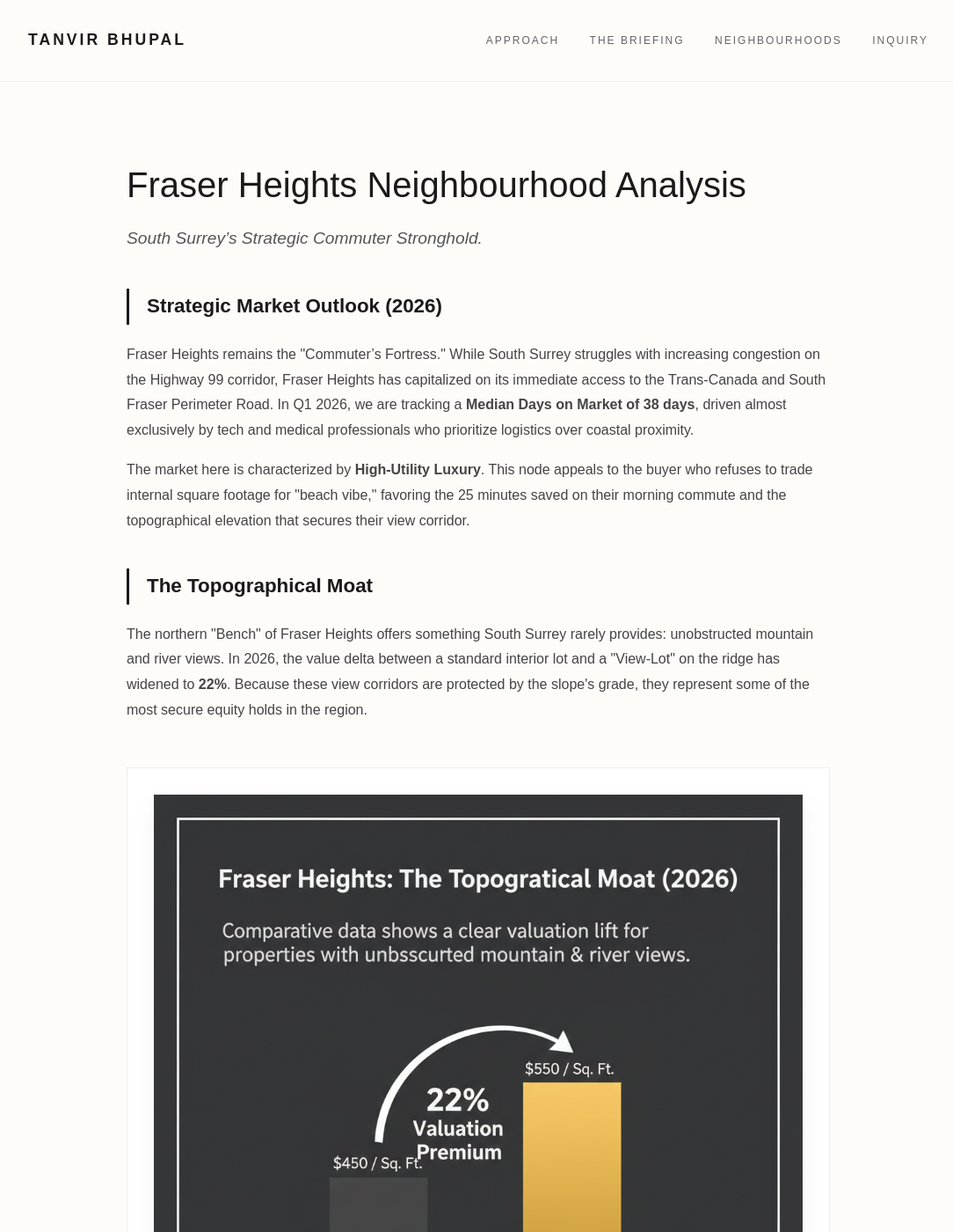
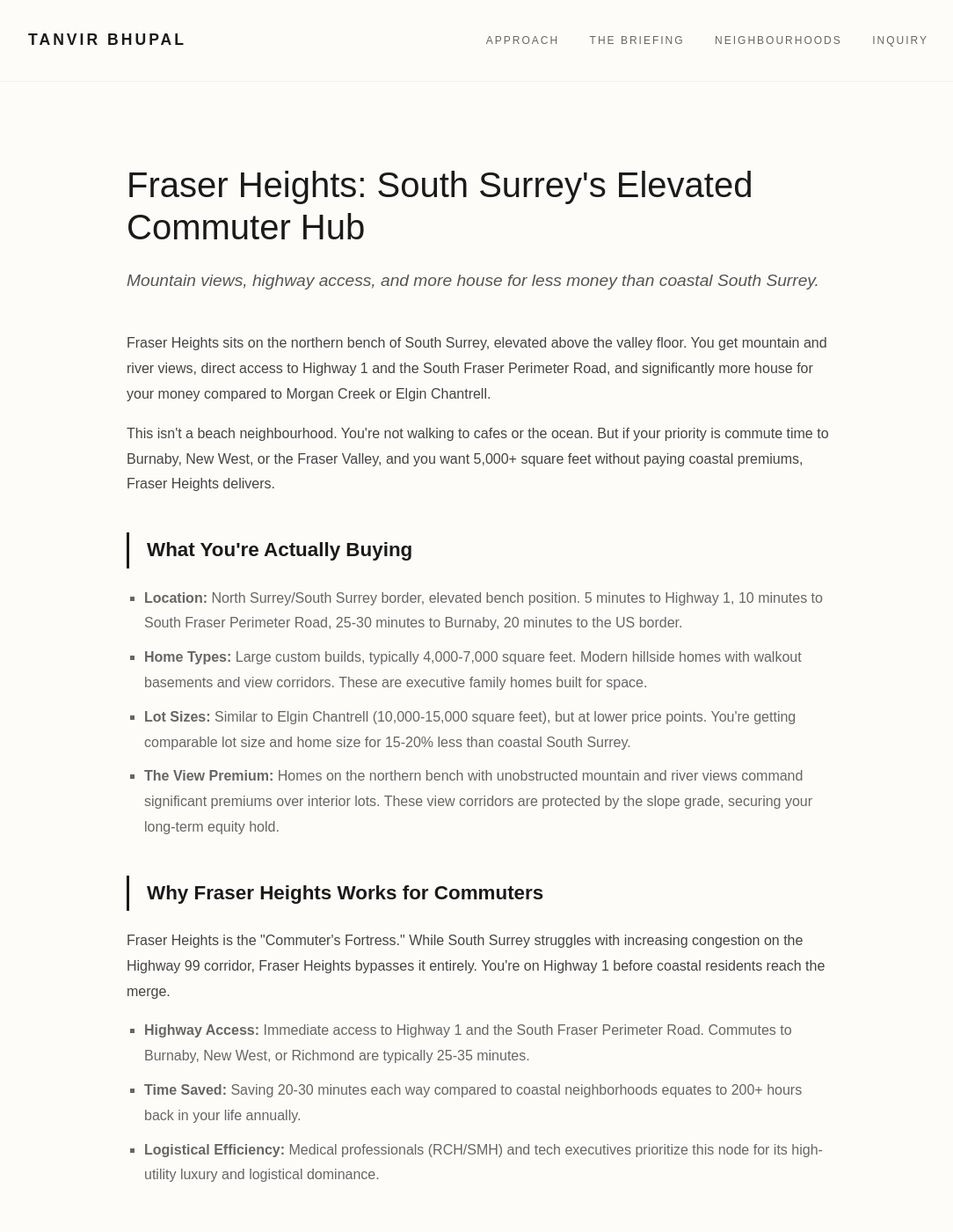
Before and after one commit to gvancouverhomes/tanvirbhupal-site, a Jekyll site: the page built from neighbourhoods/fraser-heights.md, in a window 1280 px wide and 1400 px high. Shown: the whole window at 88% size, without its empty margins (96-1180 px from the left). Built offline with Jekyll 4.4.1, drawn with Linux system fonts in a browser that asks for light colours; some of the changed text lies outside the part shown.

Commit message:
feat: implement evergreen fraser heights intelligence briefing with commuter focus

```diff
--- a/neighbourhoods/fraser-heights.md
+++ b/neighbourhoods/fraser-heights.md
@@ -1,7 +1,7 @@
 ---
 layout: default
 title: Fraser Heights Real Estate Strategy | The Elevated Gateway
-description: Strategic analysis of Fraser Heights’ topographical moat, Pacific Academy anchor, and 2026 executive commuter arbitrage.
+description: Strategic analysis of Fraser Heights’ topographical moat, Pacific Academy anchor, and executive commuter arbitrage.
 permalink: /neighbourhoods/fraser-heights/
 ---
 
@@ -48,56 +48,78 @@ permalink: /neighbourhoods/fraser-heights/
 
 <article class="intel-container">
   <header>
-    <h1 class="intel-header">Fraser Heights Neighbourhood Analysis</h1>
-    <p class="intel-sub">South Surrey’s Strategic Commuter Stronghold.</p>
+    <h1 class="intel-header">Fraser Heights: South Surrey's Elevated Commuter Hub</h1>
+    <p class="intel-sub">Mountain views, highway access, and more house for less money than coastal South Surrey.</p>
   </header>
 
   <section>
-    <h2 class="section-title">Strategic Market Outlook (2026)</h2>
-    <p>Fraser Heights remains the "Commuter’s Fortress." While South Surrey struggles with increasing congestion on the Highway 99 corridor, Fraser Heights has capitalized on its immediate access to the Trans-Canada and South Fraser Perimeter Road. In Q1 2026, we are tracking a <strong>Median Days on Market of 38 days</strong>, driven almost exclusively by tech and medical professionals who prioritize logistics over coastal proximity.</p>
+    <p>Fraser Heights sits on the northern bench of South Surrey, elevated above the valley floor. You get mountain and river views, direct access to Highway 1 and the South Fraser Perimeter Road, and significantly more house for your money compared to Morgan Creek or Elgin Chantrell.</p>
+    <p>This isn't a beach neighbourhood. You're not walking to cafes or the ocean. But if your priority is commute time to Burnaby, New West, or the Fraser Valley, and you want 5,000+ square feet without paying coastal premiums, Fraser Heights delivers.</p>
 
-    <p>The market here is characterized by <strong>High-Utility Luxury</strong>. This node appeals to the buyer who refuses to trade internal square footage for "beach vibe," favoring the 25 minutes saved on their morning commute and the topographical elevation that secures their view corridor.</p>
+    <h2 class="section-title">What You're Actually Buying</h2>
+    <ul class="metric-list">
+        <li><strong>Location:</strong> North Surrey/South Surrey border, elevated bench position. 5 minutes to Highway 1, 10 minutes to South Fraser Perimeter Road, 25-30 minutes to Burnaby, 20 minutes to the US border.</li>
+        <li><strong>Home Types:</strong> Large custom builds, typically 4,000-7,000 square feet. Modern hillside homes with walkout basements and view corridors. These are executive family homes built for space.</li>
+        <li><strong>Lot Sizes:</strong> Similar to Elgin Chantrell (10,000-15,000 square feet), but at lower price points. You're getting comparable lot size and home size for 15-20% less than coastal South Surrey.</li>
+        <li><strong>The View Premium:</strong> Homes on the northern bench with unobstructed mountain and river views command significant premiums over interior lots. These view corridors are protected by the slope grade, securing your long-term equity hold.</li>
+    </ul>
 
-    <h2 class="section-title">The Topographical Moat</h2>
-    <p>The northern "Bench" of Fraser Heights offers something South Surrey rarely provides: unobstructed mountain and river views. In 2026, the value delta between a standard interior lot and a "View-Lot" on the ridge has widened to <strong>22%</strong>. Because these view corridors are protected by the slope's grade, they represent some of the most secure equity holds in the region.</p>
+    <h2 class="section-title">Why Fraser Heights Works for Commuters</h2>
+    <p>Fraser Heights is the "Commuter's Fortress." While South Surrey struggles with increasing congestion on the Highway 99 corridor, Fraser Heights bypasses it entirely. You're on Highway 1 before coastal residents reach the merge.</p>
+    <ul class="metric-list">
+        <li><strong>Highway Access:</strong> Immediate access to Highway 1 and the South Fraser Perimeter Road. Commutes to Burnaby, New West, or Richmond are typically 25-35 minutes.</li>
+        <li><strong>Time Saved:</strong> Saving 20-30 minutes each way compared to coastal neighborhoods equates to 200+ hours back in your life annually.</li>
+        <li><strong>Logistical Efficiency:</strong> Medical professionals (RCH/SMH) and tech executives prioritize this node for its high-utility luxury and logistical dominance.</li>
+    </ul>
 
     <figure class="data-exhibit">
       <img src="{{ '/assets/images/fraser-heights-view-premium.png' | relative_url }}"
-           alt="Comparative bar chart illustrating the 22% valuation premium for ridge-fronting view lots in Fraser Heights.">
-      <figcaption class="caption">Asset Evaluation: The Topographical Moat (2026)</figcaption>
+           alt="Comparative bar chart illustrating the valuation premium for ridge-fronting view lots in Fraser Heights.">
+      <figcaption class="caption">Asset Evaluation: The Topographical Moat</figcaption>
     </figure>
 
     <h2 class="section-title">The Pacific Academy Anchor</h2>
-    <p>In Fraser Heights, the school isn't just a local feature; it is the <strong>Economic Floor</strong>. The presence of Pacific Academy creates a localized "Micro-Moat." Families are willing to pay a <strong>10% premium</strong> to be within a 5-minute radius of the campus, creating a highly liquid sub-market that operates independently of broader Fraser Valley trends.</p>
+    <p>In Fraser Heights, the school isn't just a local feature; it is the <strong>Economic Floor</strong>. The presence of Pacific Academy (K-12) creates a localized "Micro-Moat." Families prioritize proximity to campus, creating a highly liquid sub-market where homes sell faster and command a premium compared to the broader market.</p>
 
-    <h2 class="section-title">The Commuter Arbitrage</h2>
-    <p>The smartest money in Fraser Heights is playing the <strong>Value Gap</strong>. As of Q1 2026, you can acquire a 5,000 sq. ft. custom build in Fraser Heights for roughly <strong>15–18% less</strong> than a comparable build in Elgin Chantrell. For the executive who prioritizes "House over Hype," Fraser Heights offers the highest ratio of finish-quality-to-price in the city.</p>
+    <h2 class="section-title">The Value Proposition: Commuter Arbitrage</h2>
+    <p>The smartest money in Fraser Heights is playing the <strong>Value Gap</strong>. For the executive who prioritizes "House over Hype," you can acquire a 5,000 sq. ft. custom build here for roughly <strong>15-20% less</strong> than a comparable build in Elgin Chantrell. You are trading coastal proximity for mountain views, highway access, and significant equity savings.</p>
 
     <h3 class="metric-label">Core Intelligence Metrics</h3>
     <ul class="metric-list">
-        <li><strong>Asset Class:</strong> Large-lot executive homes (4,000–7,000 sq. ft.) and modern hillside builds.</li>
-        <li><strong>Primary Velocity:</strong> 38 Median Days on Market (Q1 2026).</li>
-        <li><strong>Moat Entity:</strong> Pacific Academy proximity and protected view corridors.</li>
-        <li><strong>Buyer Migration:</strong> Medical professionals (RCH/SMH) and Burnaby-based tech executives.</li>
+        <li><strong>Asset Class:</strong> Large-lot executive homes (4,000-7,000 sq. ft.) and modern hillside builds.</li>
+        <li><strong>Topographical Moat:</strong> Protected mountain and river view corridors secured by slope grade.</li>
+        <li><strong>Moat Entity:</strong> Pacific Academy proximity and immediate Highway 1 logistics.</li>
+        <li><strong>Buyer Migration:</strong> Medical professionals, tech executives, and Fraser Valley commuters.</li>
     </ul>
 
-    <h2 class="section-title">What Fraser Heights Is Not</h2>
+    <h2 class="section-title">Who Fraser Heights Is For</h2>
+    <p><strong>This area fits you if:</strong></p>
     <ul class="metric-list">
-        <li><strong>Not a "Walkable Village":</strong> This is a car-dependent fortress. For a village lifestyle, see Ocean Park.</li>
-        <li><strong>Not a redevelopment play:</strong> Most of the heights is established; you are buying the house, not a future sub-division lot.</li>
-        <li><strong>Not for the "Beach" buyer:</strong> You are trading the salt air for the silhouette of the Golden Ears.</li>
+        <li>You commute to Burnaby, New West, Richmond, or the Fraser Valley for work.</li>
+        <li>You want 5,000+ square feet without paying coastal South Surrey prices.</li>
+        <li>Your kids attend Pacific Academy and you value a 5-minute school run.</li>
+        <li>You value mountain and river views over ocean proximity.</li>
     </ul>
 
-    <p><strong>Strategic Positioning:</strong> Fraser Heights is the <strong>Strategic Commuter’s Stronghold</strong>. It is the optimal asset for the family that values time-efficiency and internal square footage over coastal proximity.</p>
+    <p><strong>This area does NOT fit if:</strong></p>
+    <ul class="metric-list">
+        <li>You prioritize walkable beach village living (see Ocean Park).</li>
+        <li>You want lock-and-go, strata-managed golf course living (see Morgan Creek).</li>
+        <li>You work downtown and require a rail or Highway 99 commute.</li>
+        <li>You're downsizing and don't need significant internal square footage.</li>
+    </ul>
+
+    <h2 class="section-title">The Resale Reality</h2>
+    <p>Fraser Heights sells to a specific buyer: commuters who prioritize highway access and value-for-space over coastal lifestyle. While the buyer pool is more selective than Morgan Creek, the value proposition is permanent. View-lot properties hold value exceptionally well because the corridors are protected by topography—they cannot be replicated. If you're buying here, you're buying practical luxury: more house, better commute, and significant time back in your day.</p>
   </section>
 
   <section class="audit-card" aria-labelledby="audit-heading">
     <h2 id="audit-heading" class="audit-title">Strategic Portfolio Review</h2>
     <div class="audit-action">
-      <a href="/contact" class="audit-btn">INITIATE INQUIRY</a>
+      <a href="/contact/" class="audit-btn">INQUIRE ABOUT FRASER HEIGHTS</a>
     </div>
     <div class="audit-body">
-      <p class="audit-text">If you are evaluating the liquidity of a Fraser Heights asset or assessing the value gap relative to South Surrey, initiate a Strategic Portfolio Review.</p>
+      <p class="audit-text">If you are evaluating the liquidity of a Fraser Heights asset or assessing the value gap relative to coastal South Surrey, initiate a Strategic Portfolio Review.</p>
     </div>
   </section>
 </article>
```
